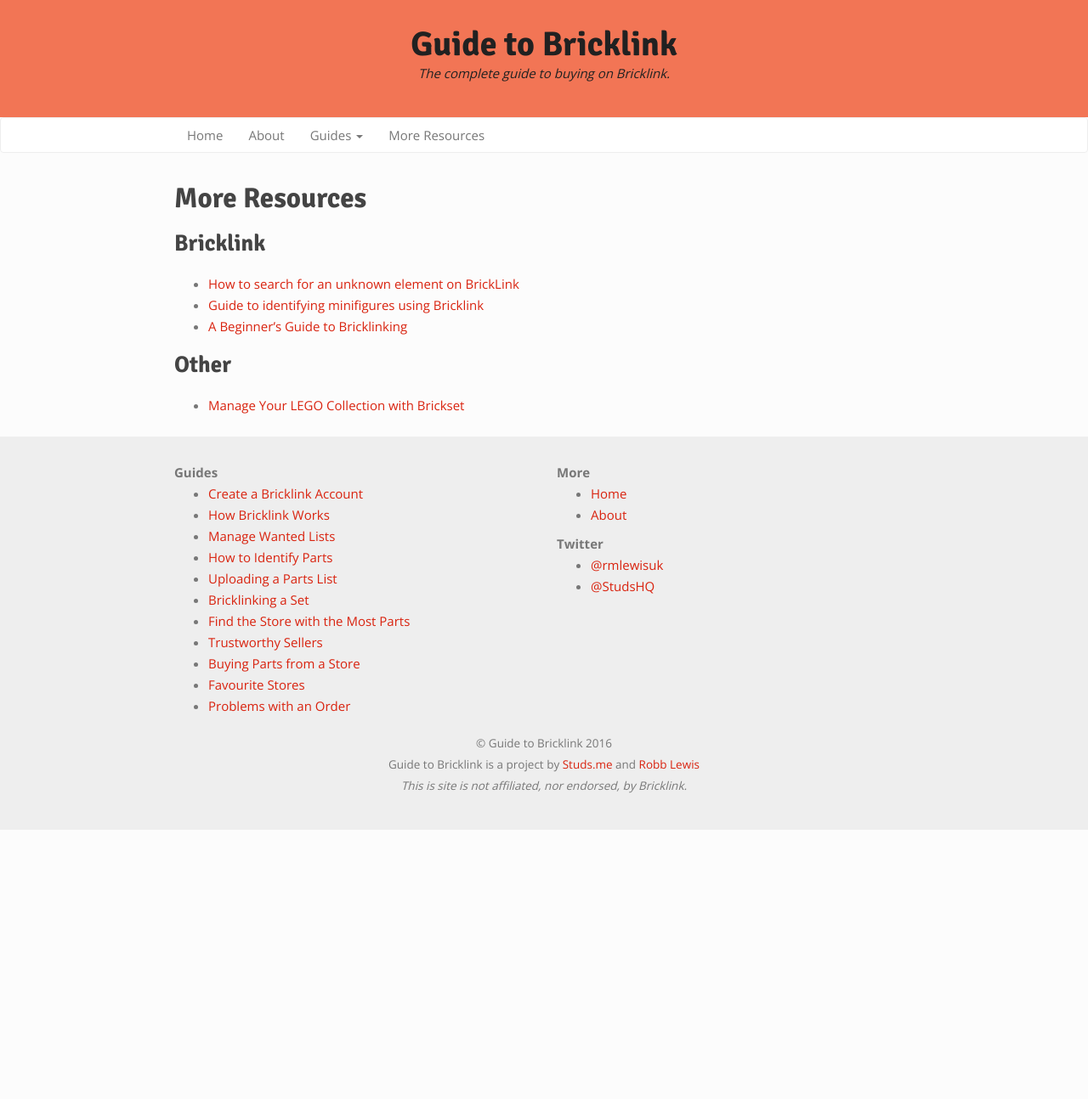
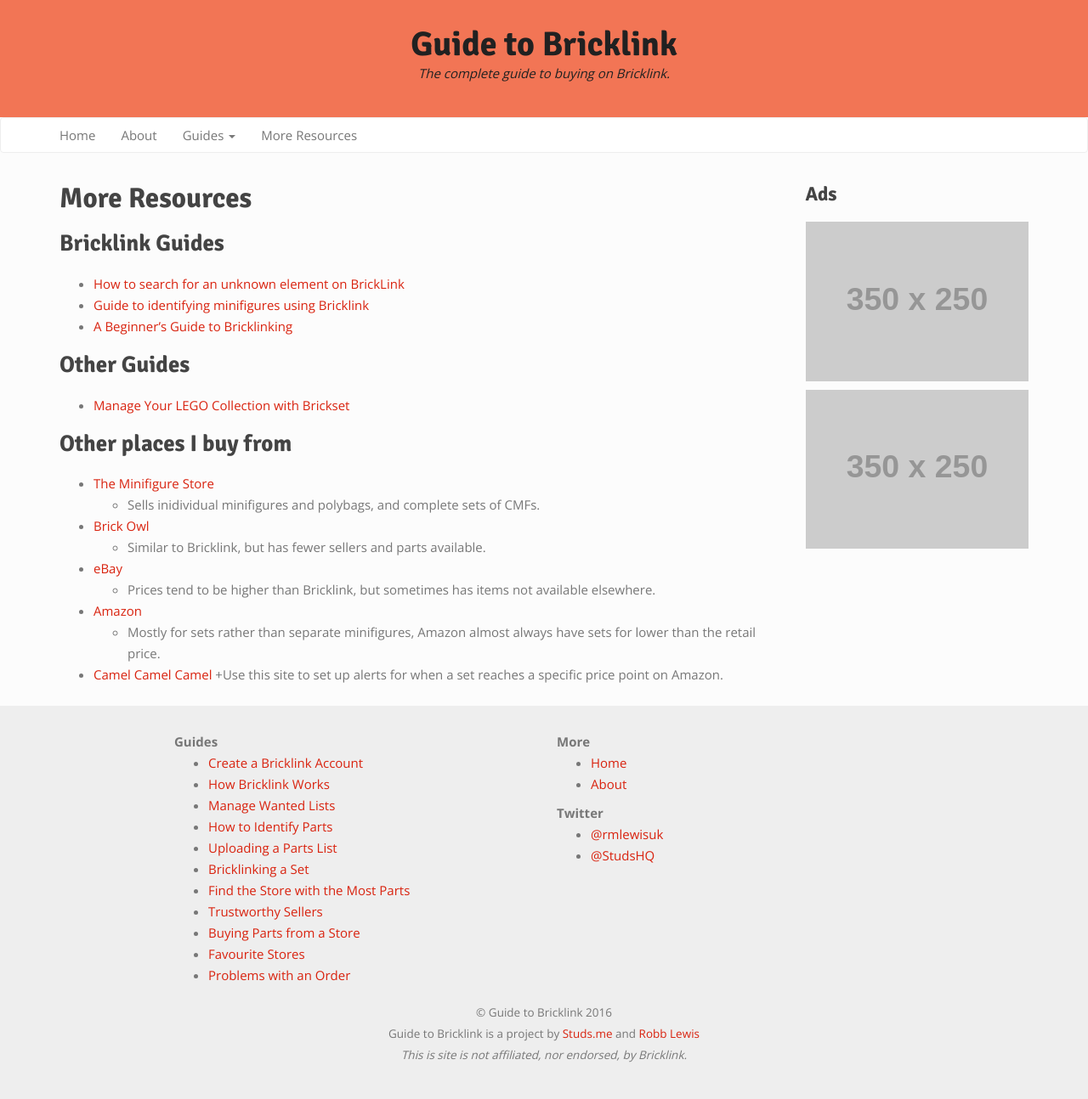
Before and after one commit to rknightuk/guidetobricklink, a Jekyll site: the page built from more-resources.md, in a window 1280 px wide. Shown: the whole page at 85% size. Built offline with Jekyll 4.4.1, drawn with Linux system fonts in a browser that asks for light colours; before the commit the page ends 977 px from its top, so only the background shows below that.

Commit message:
Ready for minifigure store banners

```diff
--- /dev/null
+++ b/_includes/ads.html
@@ -0,0 +1,5 @@
+<h3>Ads</h3>
+
+<a href="#"><img src="http://placehold.it/350x250"></a>
+
+<a href="#"><img src="http://placehold.it/350x250"></a>
--- a/_layouts/default.html
+++ b/_layouts/default.html
@@ -7,8 +7,13 @@
 
     {% include header.html %}
 
-    <div>
-        {{ content }}
+    <div class="row">
+    	<div class="col-md-9">
+        	{{ content }}
+    	</div>
+    	<div class="col-md-3 sidebar">
+    		{% include ads.html %}
+    	</div>
     </div>
 
     {% include footer.html %}
--- a/assets/css/style.css
+++ b/assets/css/style.css
@@ -4,11 +4,11 @@
 }
 
 .container {
-	max-width: 900px;
+	max-width: 1200px;
 }
 
 .collapse.navbar-collapse {
-    max-width: 900px;
+    max-width: 1200px;
     margin: 0 auto;
 }
 
@@ -67,6 +67,11 @@
 
 }
 
+.sidebar img {
+    margin-bottom: 10px;
+    max-width: 100%;
+}
+
 footer {
     margin-top: 15px;
     padding: 30px 10px;
--- a/more-resources.md
+++ b/more-resources.md
@@ -5,13 +5,26 @@
 excerpt: "Additional useful links."
 ---
 
-## Bricklink
+## Bricklink Guides
 
 
 - [How to search for an unknown element on BrickLink](https://www.reddit.com/r/lego/comments/2l4l7n/how_to_search_for_an_unknown_element_on_bricklink/)
 - [Guide to identifying minifigures using Bricklink](https://www.reddit.com/r/lego/comments/38o89h/tutorial_guide_to_identifying_minifigures_using/)
 - [A Beginner's Guide to Bricklinking](https://www.reddit.com/r/lego/comments/47nmwv/a_beginners_guide_to_bricklinking/)
 
-## Other
+## Other Guides
 
 - [Manage Your LEGO Collection with Brickset](http://studs.me/posts/manage-your-lego-collection-with-brickset)
+
+## Other places I buy from
+
+- [The Minifigure Store](http://www.theminifigurestore.co.uk?affiliates=18)
+    + Sells inidividual minifigures and polybags, and complete sets of CMFs.
+- [Brick Owl](http://www.brickowl.com/)
+    + Similar to Bricklink, but has fewer sellers and parts available.
+- [eBay](http://ebay.co.uk)
+    + Prices tend to be higher than Bricklink, but sometimes has items not available elsewhere.
+- [Amazon](http://amazon.co.uk)
+    + Mostly for sets rather than separate minifigures, Amazon almost always have sets for lower than the retail price.
+- [Camel Camel Camel](http://uk.camelcamelcamel.com/)
+    +Use this site to set up alerts for when a set reaches a specific price point on Amazon.
```
